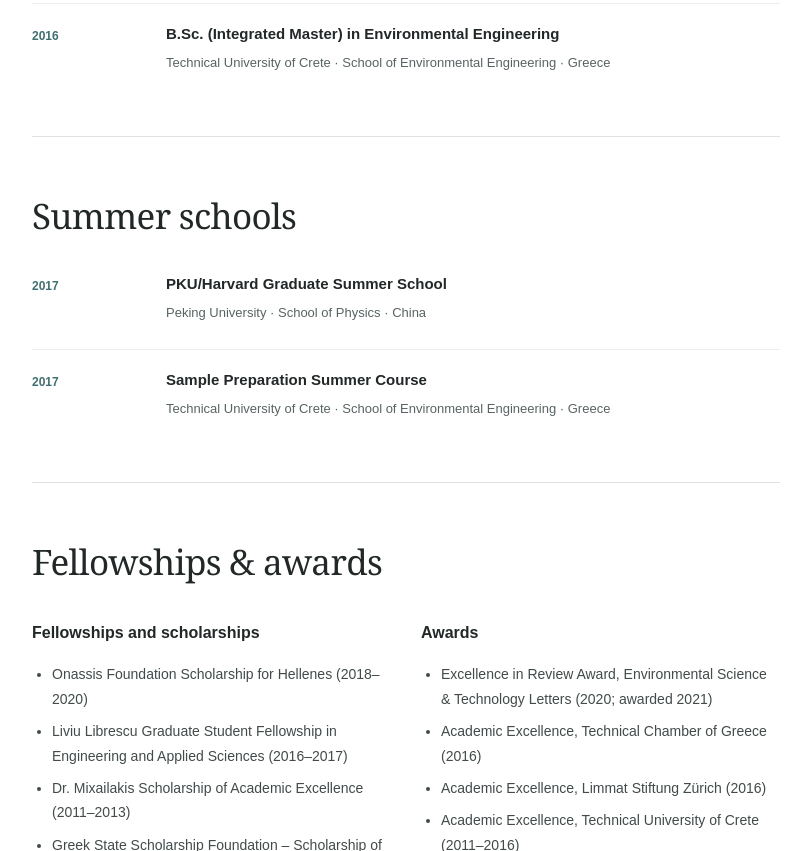
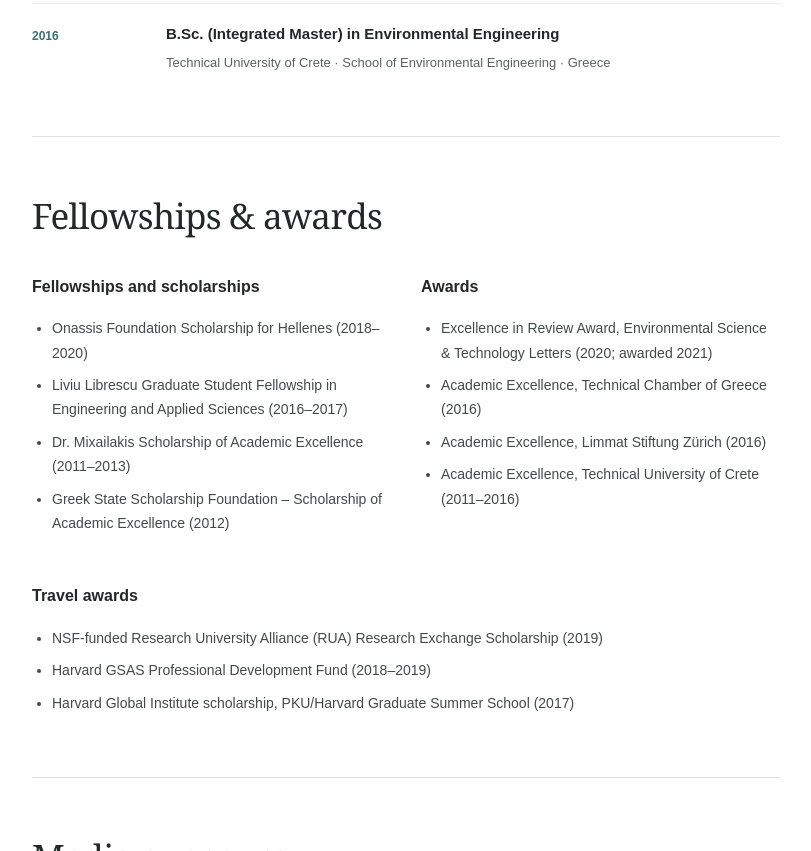
Before and after one commit to elenidovrouUoC/elenidovrouUoC.github.io, a plain HTML site: page about-me.html in a window 1280 px wide. Shown: the part 1298-2149 px from the top of the page, without its empty margins (78-889 px from the left). Drawn offline with Linux system fonts and the light colour scheme.

Commit message:
Update about-me.html

```diff
--- a/about-me.html
+++ b/about-me.html
@@ -176,41 +176,6 @@
         <div>
          <h3>
           B.Sc. (Integrated Master) in Environmental Engineering
-         </h3>
-         <p class="timeline-sub">
-          Technical University of Crete &middot; School of Environmental Engineering &middot; Greece
-         </p>
-        </div>
-       </article>
-      </div>
-     </section>
-     <section class="content-section" id="summer-schools">
-      <div class="section-heading">
-       <h2>
-        Summer schools
-       </h2>
-      </div>
-      <div class="timeline">
-       <article class="timeline-row">
-        <div class="timeline-year">
-         2017
-        </div>
-        <div>
-         <h3>
-          PKU/Harvard Graduate Summer School
-         </h3>
-         <p class="timeline-sub">
-          Peking University &middot; School of Physics &middot; China
-         </p>
-        </div>
-       </article>
-       <article class="timeline-row">
-        <div class="timeline-year">
-         2017
-        </div>
-        <div>
-         <h3>
-          Sample Preparation Summer Course
          </h3>
          <p class="timeline-sub">
           Technical University of Crete &middot; School of Environmental Engineering &middot; Greece
```
